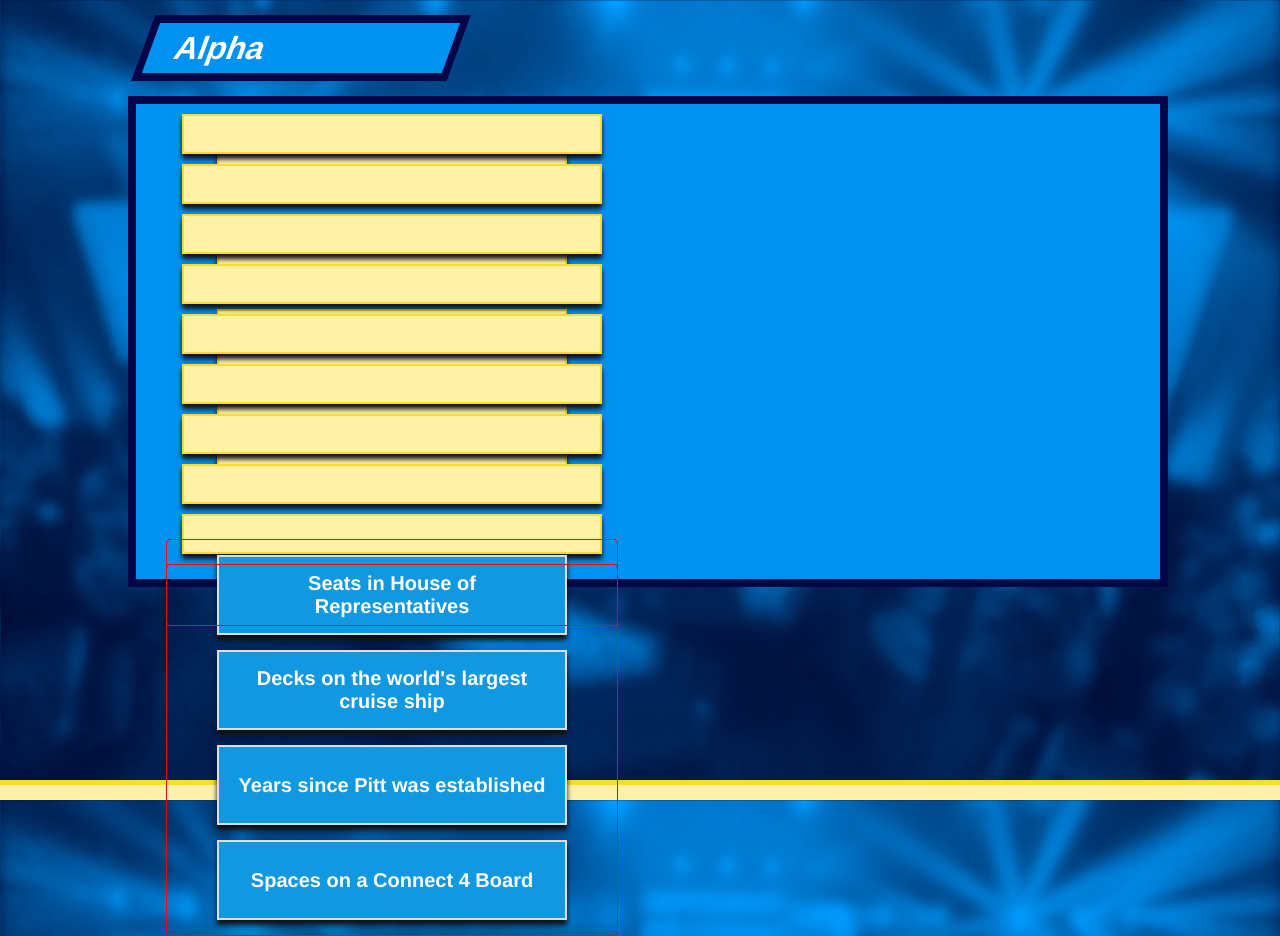
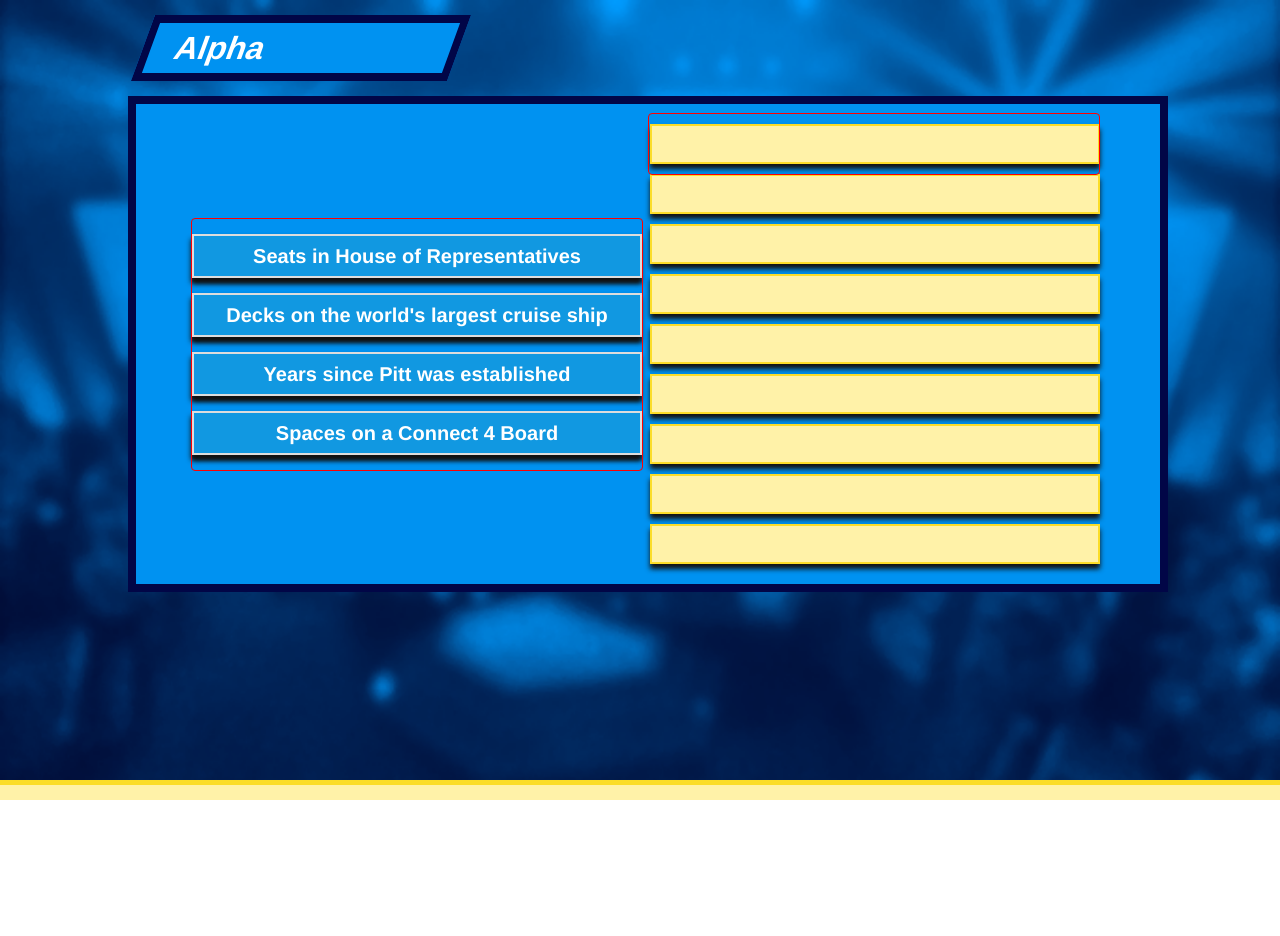
Before and after one commit to PittProgramCouncil/Pittsanity, an Angular app: page / in a window 1280 px wide. Shown: the top 936 px of the page. After the commit the page ends 800 px from the top, so only its background shows below. Built offline with nearby package versions, Linux system fonts and the light colour scheme.

Commit message:
Add files via upload

```diff
--- a/src/app/fact-list/fact-list.component.css
+++ b/src/app/fact-list/fact-list.component.css
@@ -40,7 +40,7 @@ div.factListsContainer
 	background-color: #0092f1;
 	border: 8px solid #010647;
 
-	height: 100%;
+	height: 480px;
 	width: 80%;
 	margin: 0px;
 
@@ -50,6 +50,8 @@ div.factListsContainer
 	animation-time-function: ease-out;
 	-webkit-animation-play-state: paused;
 	animation-play-state: paused;
+
+	position: absolute;
 }
 
 .example-container
@@ -58,16 +60,13 @@ div.factListsContainer
 	display: inline-block;
 	margin: 0px 30px;
 	vertical-align: top;
-
-	position: absolute;
 }
 
 .example-list
 {
-	position: relative;
+	position: absolute;
 	z-index: 100;
 
-	width: 450px;
 	max-width: 100%;
 	min-height: 60px;
 	display: block;
@@ -79,11 +78,16 @@ div.factListsContainer
 
 div #new-facts-list
 {
-	position: relative;
-    top: 40px;
-    left: 50%;
-    -webkit-transform: translate(-50%, 0%);
-    transform: translate(-50%, 0%);
+    top: 114px;
+    left: 55px;
+	width: 450px;
+}
+
+div #final-facts-list
+{
+	top: 9px;
+	right: 60px;
+	width: 450px;
 }
 
 div.newFactBox, div.finalFactBox, div.newFactPlaceholder, div.finalFactPlaceholder
@@ -102,15 +106,15 @@ div.newFactBox, div.finalFactBox, div.newFactPlaceholder, div.finalFactPlacehold
 
 .newFactBox
 {
-	width: 350px;
-	height: 80px;
+	width: 450px;
+	height: 40px;
 	padding: 20px 10px;
 	margin: 15px auto;
 }
 
 .finalFactBox
 {
-	width: 420px;
+	width: 450px;
 	height: 40px;
 	padding: 18px 10px;
 	margin: 10px auto;
@@ -138,6 +142,23 @@ div.newFactBox, div.finalFactBox, div.newFactPlaceholder, div.finalFactPlacehold
 	animation-play-state: paused;
 }
 
+div.newFactPlaceholderContainer, div.finalFactPlaceholderContainer
+{
+	position: absolute;
+}
+
+div.newFactPlaceholderContainer
+{
+	top: 115px;
+	left: 55px;
+}
+
+div.finalFactPlaceholderContainer
+{
+	top: 10px;
+	right: 60px;
+}
+
 div.newFactPlaceholder, div.finalFactPlaceholder
 {
 	position: relative;
@@ -150,26 +171,25 @@ div.newFactPlaceholder, div.finalFactPlaceholder
 
 div.newFactPlaceholder
 {
-	width: 350px;
-	height: 80px;
+	width: 450px;
+	height: 40px;
 	padding: 20px 10px;
 	margin: 15px auto;
 }
 
 div.finalFactPlaceholder
 {
-	width: 420px;
+	width: 450px;
 	height: 40px;
 	padding: 18px 10px;
 	margin: 10px auto;
 }
 
 .cdk-drag-preview {
-	width: 420px;
+	width: 450px;
 	height: 40px;
 	padding: 18px 10px;
 	margin: 10px auto;
-	background-color: green;
 
 	box-sizing: border-box;
 	border-radius: 4px;
@@ -179,7 +199,11 @@ div.finalFactPlaceholder
 }
 
 .cdk-drag-placeholder {
-  	opacity: 0;
+	width: 450px;
+	height: 40px;
+	padding: 18px 10px;
+	margin: 10px auto;
+	opacity: 0;
 }
 
 .cdk-drag-animating {
--- a/src/app/fact-list/fact-list.component.html
+++ b/src/app/fact-list/fact-list.component.html
@@ -11,7 +11,9 @@
 		<-->
 
 		<div class="example-container">
-			<div class="newFactPlaceholder" *ngFor="let item of [].constructor(4)"></div>
+			<div class="newFactPlaceholderContainer">
+				<div class="newFactPlaceholder" *ngFor="let item of [].constructor(4)"></div>
+			</div>
 
 			<div
 			cdkDropList
@@ -27,7 +29,9 @@
 		</div>
 
 		<div class="example-container" id="final-facts-container">
-			<div class="finalFactPlaceholder" *ngFor="let item of [].constructor(9)"></div>
+			<div class="finalFactPlaceholderContainer">
+				<div class="finalFactPlaceholder" *ngFor="let item of [].constructor(9)"></div>
+			</div>
 
 			<div
 			cdkDropList
```
